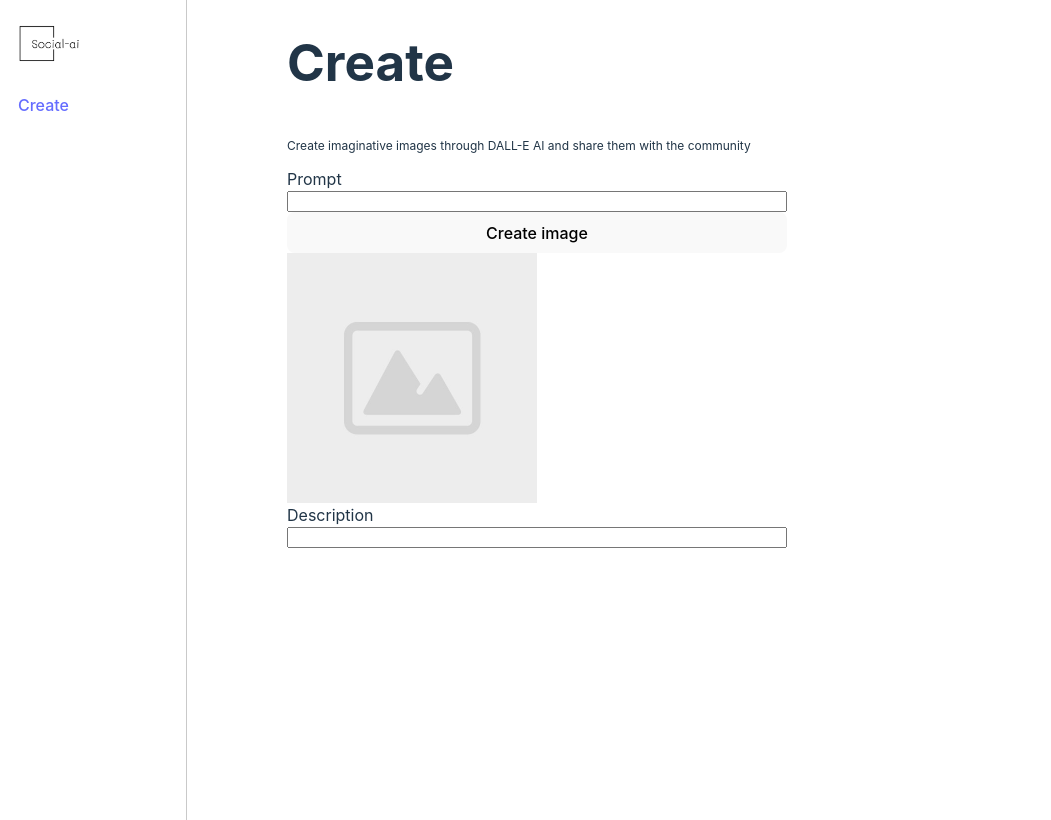
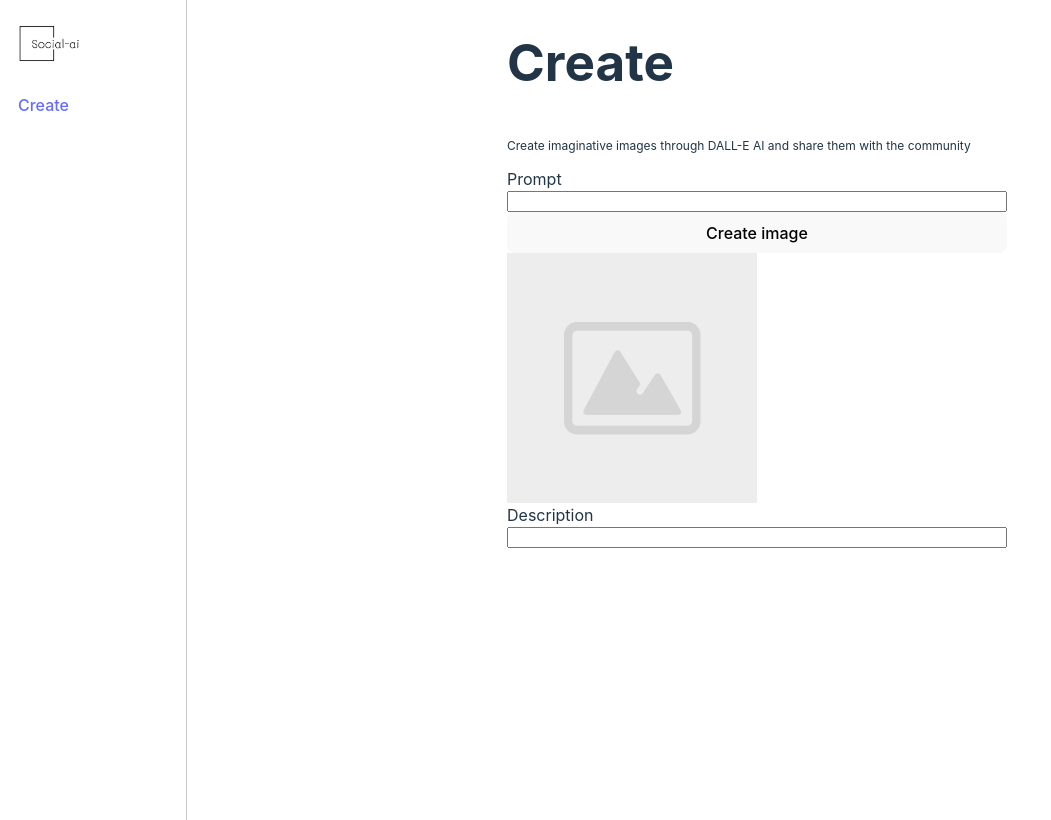
Before and after one commit to illuminATI98/Social-AI, a React (Vite) app in the folder client/: page /create-post in a window 1280 px wide. Shown: the whole page, without its empty margins (0-1051 px from the left). Built offline with nearby package versions, Linux system fonts and the light colour scheme.

Commit message:
Delete max-width

```diff
--- a/client/src/App.css
+++ b/client/src/App.css
@@ -17,6 +17,6 @@ body {
   flex-direction: column;
   align-items: center;
   height: 100vh;
-  padding-left: 100px;
-
+  padding-left: 320px;
+  max-width: 600px;
 }
```
